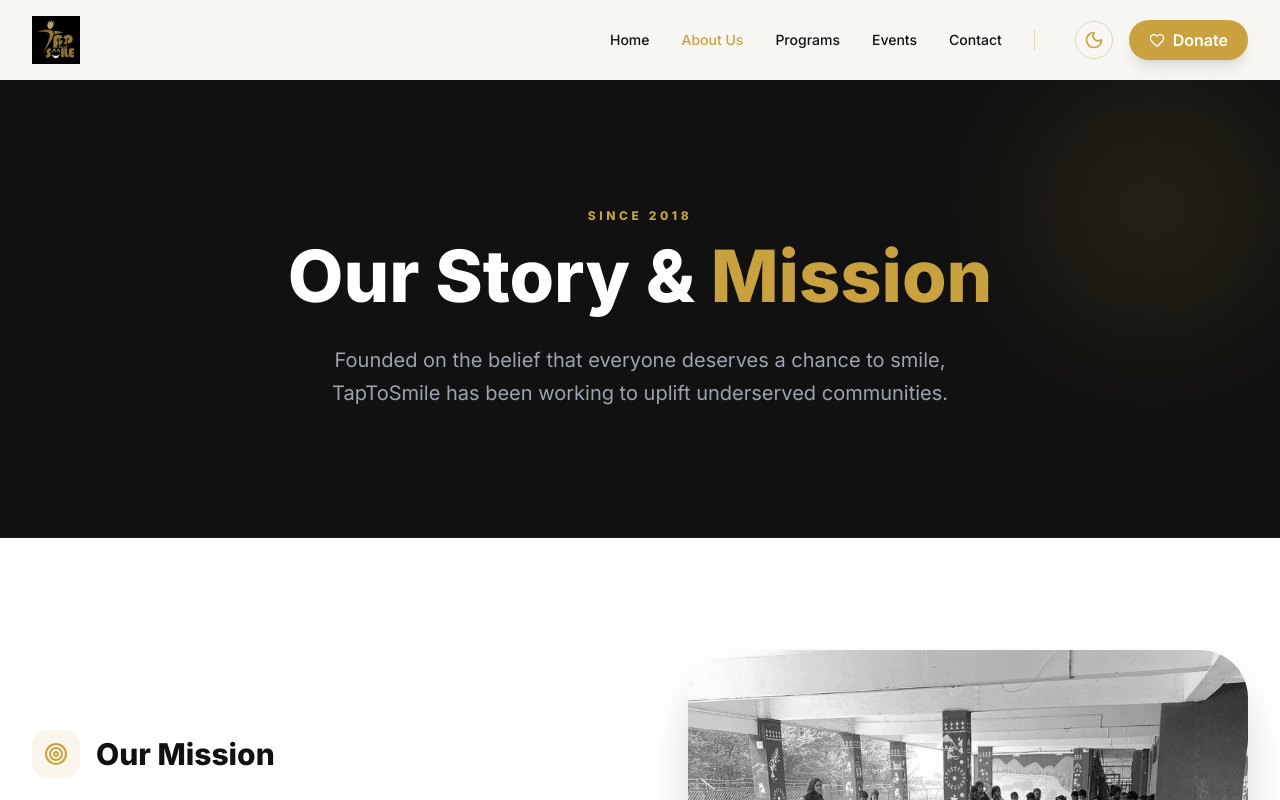
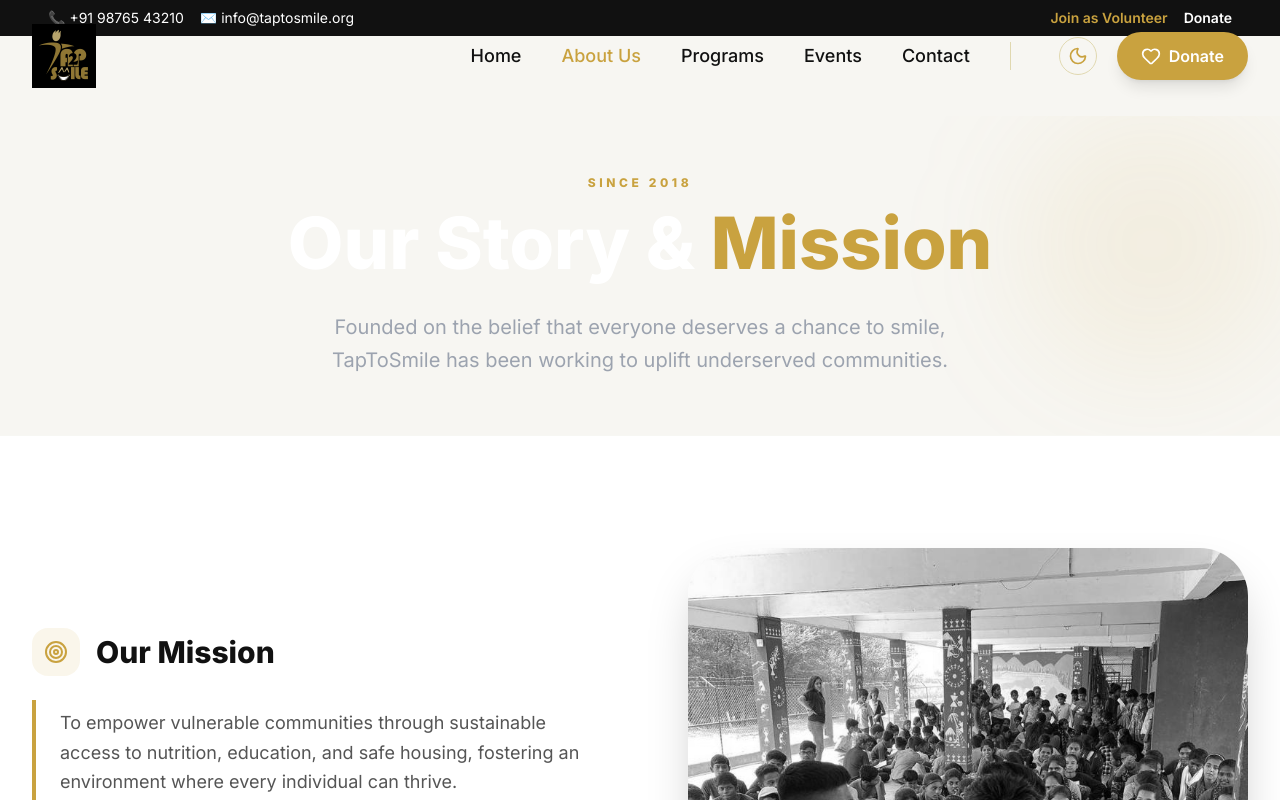
Before and after one commit to Kshitijpatill/Tap2Smile-NGO, a React (Vite) app in the folder frontend/: page /about in a window 1280 px wide. Shown: the top 800 px of the page. Built offline with nearby package versions, Linux system fonts and the light colour scheme.

Commit message:
Fix volunteer CTA and improve UI navigation flow

```diff
--- a/frontend/src/components/HeroSlider.jsx
+++ b/frontend/src/components/HeroSlider.jsx
@@ -48,7 +48,7 @@
     const prevSlide = () => setCurrent((prev) => (prev - 1 + slides.length) % slides.length);
 
     return (
-        <section className="relative h-[85vh] md:h-[90vh] flex items-center overflow-hidden bg-brand-background dark:bg-[#0A0A0A]">
+        <section className="relative min-h-[90vh] flex items-center overflow-hidden bg-brand-background dark:bg-[#0A0A0A] px-4 md:px-0">
             {/* Background Decorative Elements */}
             <div className="absolute inset-0 z-0 opacity-10 dark:opacity-5 pointer-events-none">
                 <div className="absolute top-[-10%] left-[-10%] w-[40%] h-[40%] bg-brand-gold rounded-full blur-[120px]" />
@@ -63,10 +63,10 @@
                         animate={{ opacity: 1 }}
                         exit={{ opacity: 0 }}
                         transition={{ duration: 0.8 }}
-                        className="grid grid-cols-1 lg:grid-cols-2 gap-12 items-center"
+                        className="grid grid-cols-1 lg:grid-cols-2 gap-8 md:gap-12 items-center"
                     >
                         {/* Text Content */}
-                        <div className="order-2 lg:order-1 flex flex-col items-start gap-8">
+                        <div className="order-2 lg:order-1 flex flex-col items-start gap-6 md:gap-8 text-center lg:text-left">
                             <motion.div
                                 initial={{ opacity: 0, y: 30 }}
                                 animate={{ opacity: 1, y: 0 }}
@@ -101,7 +101,7 @@
                                 initial={{ opacity: 0, scale: 0.8, rotate: -5 }}
                                 animate={{ opacity: 1, scale: 1, rotate: 0 }}
                                 transition={{ duration: 0.8, type: "spring", damping: 20 }}
-                                className="relative z-10 w-full max-w-[500px]"
+                                className="relative z-10 w-full max-w-[320px] sm:max-w-[400px] md:max-w-[500px]"
                             >
                                 {/* Main Image with Cutout Mask or Shield Shape */}
                                 <div className="relative aspect-[4/5] overflow-hidden rounded-[3rem] shadow-2xl border-[12px] border-white dark:border-zinc-800 transition-colors">
--- a/frontend/src/components/Navbar.jsx
+++ b/frontend/src/components/Navbar.jsx
@@ -32,37 +32,68 @@
   }, [location]);
 
   return (
+    <>
+      {/* ===== TOPBAR ===== */}
+      <div className="w-full bg-brand-black text-white text-xs md:text-sm py-2 px-4">
+        <div className="container-custom flex flex-col sm:flex-row justify-between items-center gap-2">
+          <div className="flex gap-4">
+            <span>📞 +91 98765 43210</span>
+            <span>✉️ info@taptosmile.org</span>
+          </div>
+
+          <div className="flex gap-4 font-semibold">
+            <span className="text-brand-gold cursor-pointer">
+              Join as Volunteer
+            </span>
+            <span className="cursor-pointer">Donate</span>
+          </div>
+        </div>
+      </div>
+
+      {/* ===== NAVBAR ===== */}
       <nav
         className={cn(
           "fixed top-0 left-0 right-0 z-50 transition-all duration-300",
-                scrolled ? "glass shadow-sm py-2" : "bg-transparent py-4"
+          scrolled
+            ? "glass shadow-sm py-4 md:py-5"
+            : "bg-transparent py-6"
         )}
       >
         <div className="container-custom flex items-center justify-between">
           <Link to="/" className="flex items-center gap-2 group">
-                    <img src={logo} alt="TapToSmile" className="h-12 w-auto transition-transform group-hover:scale-105" />
+            <img
+              src={logo}
+              alt="TapToSmile"
+              className="h-14 md:h-16 w-auto transition-transform group-hover:scale-105"
+            />
           </Link>
 
           {/* Desktop Nav */}
-                <div className="hidden md:flex items-center gap-6">
-                    <div className="flex items-center gap-8 mr-4 border-r border-brand-border dark:border-white/10 pr-8">
+          <div className="hidden md:flex items-center gap-8">
+            <div className="flex items-center gap-10 mr-4 border-r border-brand-border dark:border-white/10 pr-10">
               {navLinks.map((link) => (
                 <Link
                   key={link.name}
                   to={link.href}
                   className={cn(
-                                    "text-sm font-medium transition-colors hover:text-brand-gold",
-                                    location.pathname === link.href ? "text-brand-gold" : "text-brand-text dark:text-gray-300"
+                    "text-base md:text-lg font-medium transition-colors hover:text-brand-gold",
+                    location.pathname === link.href
+                      ? "text-brand-gold"
+                      : "text-brand-text dark:text-gray-300"
                   )}
                 >
                   {link.name}
                 </Link>
               ))}
             </div>
-                    <div className="flex items-center gap-4">
+
+            <div className="flex items-center gap-5">
               <ThemeToggle />
-                        <Link to="/donate" className="btn-primary flex items-center gap-2 px-5 py-2">
-                            <Heart className="w-4 h-4" />
+              <Link
+                to="/donate"
+                className="btn-primary flex items-center gap-2 px-6 py-3 text-base"
+              >
+                <Heart className="w-5 h-5" />
                 Donate
               </Link>
             </div>
@@ -73,7 +104,11 @@
             className="md:hidden p-2 text-brand-text dark:text-white transition-colors"
             onClick={() => setIsOpen(!isOpen)}
           >
-                    {isOpen ? <X className="w-6 h-6" /> : <Menu className="w-6 h-6" />}
+            {isOpen ? (
+              <X className="w-7 h-7" />
+            ) : (
+              <Menu className="w-7 h-7" />
+            )}
           </button>
         </div>
 
@@ -88,15 +123,18 @@
             >
               <div className="container-custom py-8 flex flex-col gap-4">
                 <div className="flex items-center justify-between mb-4">
-                                <span className="text-xs font-black uppercase tracking-[0.2em] text-brand-text-muted dark:text-gray-500">Navigation Menu</span>
+                  <span className="text-xs font-black uppercase tracking-[0.2em] text-brand-text-muted dark:text-gray-500">
+                    Navigation Menu
+                  </span>
                   <ThemeToggle />
                 </div>
+
                 {navLinks.map((link) => (
                   <Link
                     key={link.name}
                     to={link.href}
                     className={cn(
-                                        "text-lg font-bold py-3.5 px-6 rounded-2xl transition-all",
+                      "text-lg font-bold py-4 px-6 rounded-2xl transition-all",
                       location.pathname === link.href
                         ? "bg-brand-gold/10 text-brand-gold"
                         : "text-brand-text dark:text-gray-300 hover:bg-brand-background dark:hover:bg-white/5"
@@ -105,7 +143,11 @@
                     {link.name}
                   </Link>
                 ))}
-                            <Link to="/donate" className="btn-primary w-full text-center py-4 mt-2">
+
+                <Link
+                  to="/donate"
+                  className="btn-primary w-full text-center py-4 mt-2"
+                >
                   Donate Now
                 </Link>
               </div>
@@ -113,5 +155,6 @@
           )}
         </AnimatePresence>
       </nav>
+    </>
   );
 }
--- a/frontend/src/pages/About.jsx
+++ b/frontend/src/pages/About.jsx
@@ -25,7 +25,7 @@
     return (
         <div className="dark:bg-[#0A0A0A] transition-colors duration-500">
             {/* Header */}
-            <section className="bg-brand-black dark:bg-zinc-900 border-b border-white/5 text-white py-24 md:py-32 relative overflow-hidden">
+            <section className="relative h-[35vh] md:h-[40vh] border-b border-white/5 text-white overflow-hidden flex items-center">
                 <div className="absolute top-0 right-0 w-64 h-64 bg-brand-gold/10 rounded-full blur-3xl pointer-events-none" />
                 <div className="container-custom text-center relative z-10">
                     <motion.span
```
Lines whose indentation alone changed are shown as unchanged.
